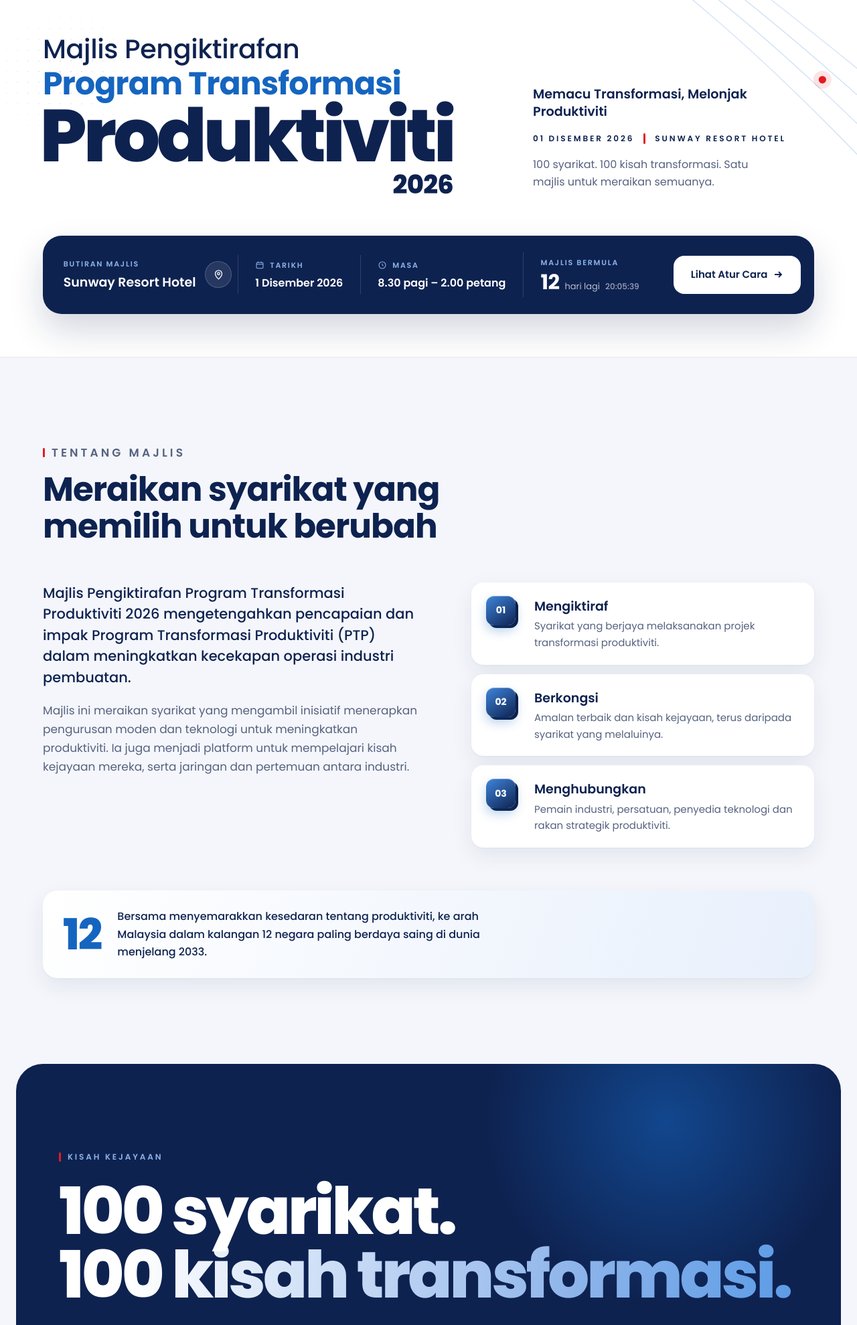
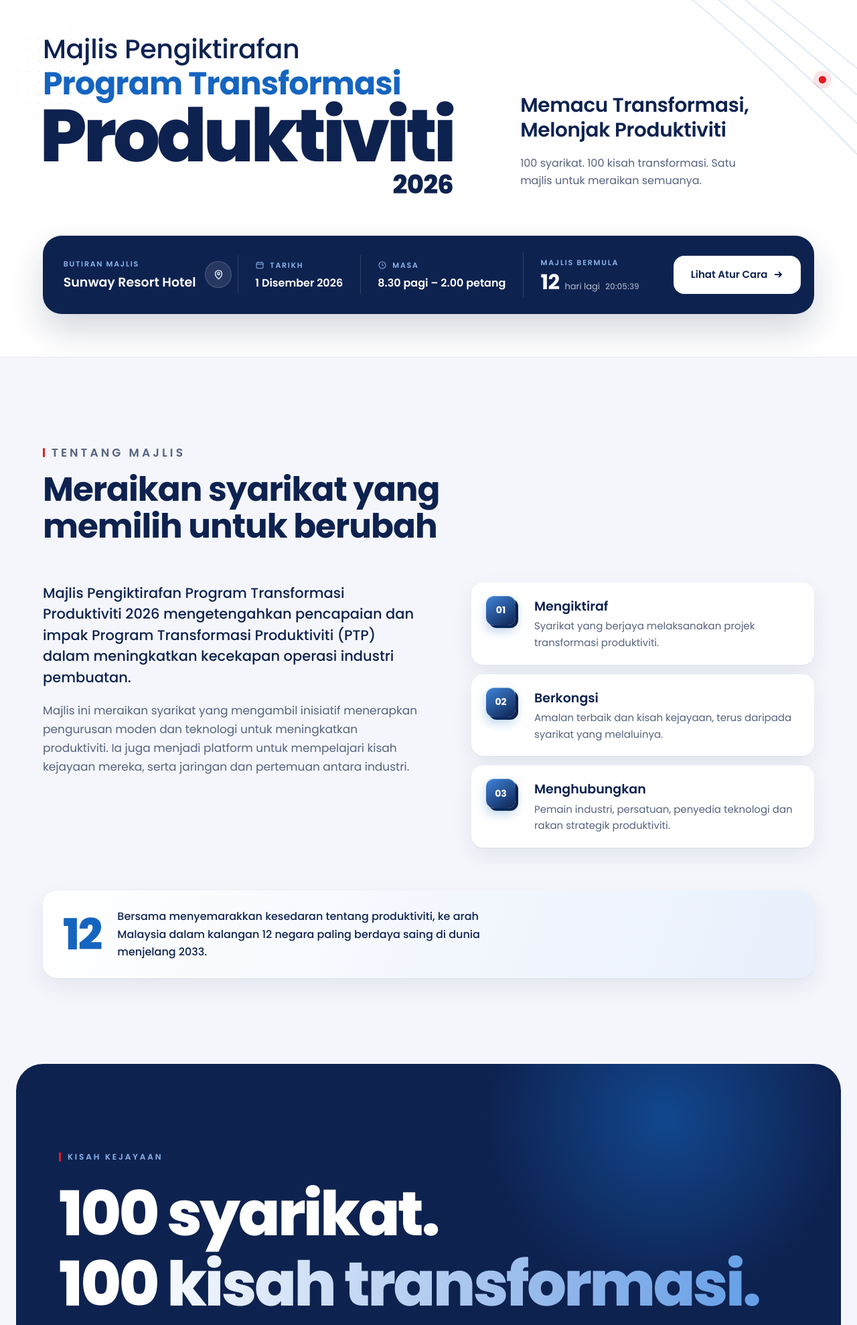
Before and after one commit to hqlhadi-commits/ptp2026, a plain HTML site: page index.html in a window 1280 px wide. Shown: the part 107-2086 px from the top of the page at 67% size. Drawn offline with Linux system fonts and the light colour scheme.

Commit message:
Buang baris tarikh/lokasi di hero; besarkan tagline; jarakkan tajuk Kisah
- Baris "01 Disember 2026 | Sunway Resort Hotel" dibuang kerana sudah ada dalam bar Butiran Majlis
- Tagline "Memacu Transformasi, Melonjak Produktiviti" dibesarkan
- Tajuk "100 syarikat. 100 kisah transformasi." tidak lagi bertindih antara baris

Co-Authored-By: Claude Opus 5.5 <noreply@anthropic.com>
Claude-Session: https://claude.ai/code/session_01GJxeLQEk58V31Eh1SuR3u2

```diff
--- a/index.html
+++ b/index.html
@@ -211,8 +211,8 @@ section { scroll-margin-top: 84px; }
 .hero-title .l4 { justify-self: end; font-size: clamp(26px, 3vw, 48px); font-weight: 800; color: var(--navy); letter-spacing: -0.02em; margin-top: 2px; }
 
 .hero-top { display: grid; grid-template-columns: minmax(0, 1.45fr) minmax(280px, 1fr); gap: clamp(32px, 6vw, 96px); align-items: end; }
-.hero-note { display: grid; gap: 16px; max-width: 420px; justify-self: end; padding-bottom: 10px; }
-.tagline { font-size: clamp(17px, 1.5vw, 21px); font-weight: 600; color: var(--navy); line-height: 1.4; }
+.hero-note { display: grid; gap: 18px; max-width: 440px; justify-self: end; padding-bottom: 12px; }
+.tagline { font-size: clamp(22px, 2.3vw, 32px); font-weight: 600; color: var(--navy); line-height: 1.25; letter-spacing: -0.01em; text-wrap: balance; }
 .dateline { display: flex; flex-wrap: wrap; white-space: nowrap; align-items: center; gap: 6px 14px; font-size: 12px; font-weight: 600; letter-spacing: 0.24em; text-transform: uppercase; color: var(--navy); }
 .dateline i { width: 3px; height: 16px; border-radius: 2px; background: var(--red); }
 .hero-lead { font-size: 16px; color: var(--muted); line-height: 1.65; max-width: 36ch; }
@@ -260,7 +260,7 @@ body[data-fasa="selepas"] .event-bar { grid-template-columns: minmax(230px, 1fr)
 
 @media (max-width: 1100px) {
   .hero-top { grid-template-columns: 1fr; gap: 28px; }
-  .hero-note { justify-self: start; max-width: 520px; padding-bottom: 0; }
+  .hero-note { justify-self: start; max-width: 560px; padding-bottom: 0; }
   .event-bar, body[data-fasa] .event-bar { grid-template-columns: repeat(3, minmax(0, 1fr)); row-gap: 18px; padding: 24px 26px; }
   .eb-value { white-space: normal; }
   .eb-item { padding: 4px 20px; }
@@ -281,8 +281,6 @@ body[data-fasa="selepas"] .event-bar { grid-template-columns: minmax(230px, 1fr)
 @media (max-width: 760px) {
   :root { --inset: 12px; --frame-r: 28px; --pad-x: 22px; --nav-h: 58px; }
   .hero-inner { padding-top: calc(22px + var(--nav-h) + 40px); gap: 36px; }
-  .dateline { flex-direction: column; align-items: flex-start; gap: 6px; }
-  .dateline i { display: none; }
   .about-text p:first-child { font-size: 18px; }
 }
 
@@ -343,9 +341,9 @@ body.loaded .preloader { opacity: 0; visibility: hidden; }
   content: ""; position: absolute; z-index: -1; right: -10%; top: -30%; width: 60vw; height: 60vw; max-width: 820px; max-height: 820px;
   background: radial-gradient(closest-side, rgba(21,101,192,0.55), transparent 70%);
 }
-.kisah-title { font-size: clamp(42px, 7.6vw, 108px); font-weight: 800; line-height: 0.98; letter-spacing: -0.04em; margin-top: 18px; }
+.kisah-title { font-size: clamp(40px, 7.2vw, 104px); font-weight: 800; line-height: 1.1; letter-spacing: -0.035em; margin-top: 18px; display: grid; gap: 0.04em; }
 .kisah-title span { display: block; }
-.kisah-title .grad { background: linear-gradient(95deg, #FFFFFF 10%, #8DB4EA 70%, #5B9BE6); -webkit-background-clip: text; background-clip: text; color: transparent; }
+.kisah-title .grad { padding-bottom: 0.08em; background: linear-gradient(95deg, #FFFFFF 10%, #8DB4EA 70%, #5B9BE6); -webkit-background-clip: text; background-clip: text; color: transparent; }
 .kisah-grid { display: grid; grid-template-columns: 1fr 1fr; gap: clamp(32px, 6vw, 88px); margin-top: clamp(40px, 6vw, 64px); align-items: end; }
 .kisah-copy { display: grid; gap: 18px; color: rgba(255,255,255,0.74); font-size: 17px; max-width: 54ch; }
 .kisah-copy strong { color: #FFFFFF; font-weight: 600; }
@@ -641,7 +639,6 @@ body.is-draf .draf-bar { display: flex; }
       </h1>
         <div class="hero-note rv d4">
           <p class="tagline">Memacu Transformasi, Melonjak Produktiviti</p>
-          <p class="dateline"><span>01 Disember 2026</span><i aria-hidden="true"></i><span>Sunway Resort Hotel</span></p>
           <p class="hero-lead">100 syarikat. 100 kisah transformasi. Satu majlis untuk meraikan semuanya.</p>
         </div>
       </div>
```
